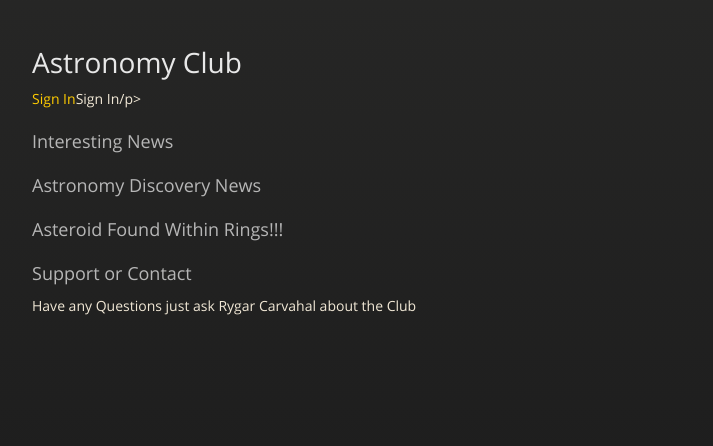
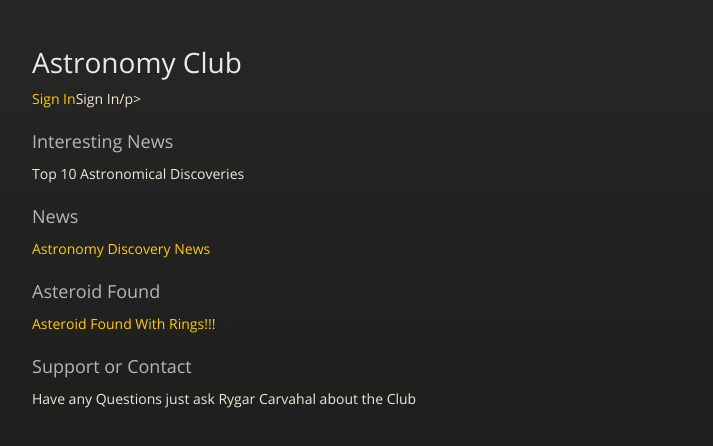
Before and after one commit to MHSAstronomyClub/MHSAstronomyClub.github.io, a plain HTML site: page index.html in a window 1280 px wide. Shown: the part 224-670 px from the top of the page, without its empty margins (283-996 px from the left). Drawn offline with nearby package versions, Linux system fonts and the light colour scheme.

Commit message:
Fixed Content

```diff
--- a/index.html
+++ b/index.html
@@ -39,17 +39,17 @@
         <h3>
           <a id="designer-templates" class="anchor" href="#designer-templates" aria-hidden="true"><span aria-hidden="true" class="octicon octicon-link"></span></a>Interesting News
         </h3>
-        <p><!--</<a href="http://www.eso.org/public/usa/science/top10/">Top 10 Astronomical Discoveries</a>--></p>
+        <p></<a href="http://www.eso.org/public/usa/science/top10/">Top 10 Astronomical Discoveries</a></p>
 
         <h3>
-          <a id="creating-pages-manually" class="anchor" href="#creating-pages-manually" aria-hidden="true"><span aria-hidden="true" class="octicon octicon-link"></span></a>Astronomy Discovery News
+          <a id="creating-pages-manually" class="anchor" href="#creating-pages-manually" aria-hidden="true"><span aria-hidden="true" class="octicon octicon-link"></span></a>News
         </h3>
-        <p><!--<a href="http://news.discovery.com/space/astronomy">Astronomy Discovery News</a>--></p>
+        <p><a href="http://news.discovery.com/space/astronomy">Astronomy Discovery News</a></p>
 
         <h3>
-          <a id="authors-and-contributors" class="anchor" href="#authors-and-contributors" aria-hidden="true"><span aria-hidden="true" class="octicon octicon-link"></span></a>Asteroid Found Within Rings!!!
+          <a id="authors-and-contributors" class="anchor" href="#authors-and-contributors" aria-hidden="true"><span aria-hidden="true" class="octicon octicon-link"></span></a>Asteroid Found
         </h3>
-        <p><!--<a href="http://www.space.com/25225-asteroid-rings-discovery-video-images.html">Asteroid Found With Rings!!!</a>--></p>
+        <p><a href="http://www.space.com/25225-asteroid-rings-discovery-video-images.html">Asteroid Found With Rings!!!</a></p>
 
         <h3>
           <a id="support-or-contact" class="anchor" href="#support-or-contact" aria-hidden="true"><span aria-hidden="true" class="octicon octicon-link"></span></a>Support or Contact
```
